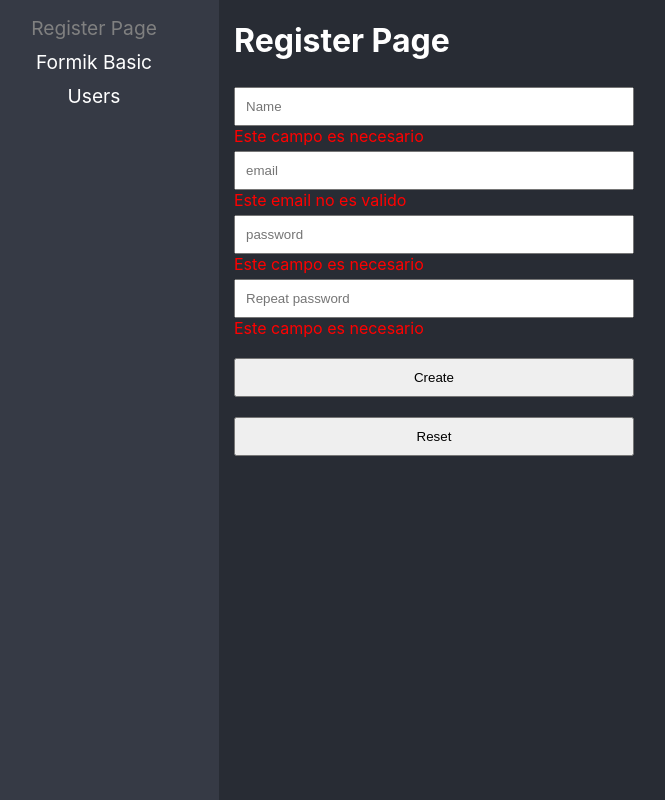
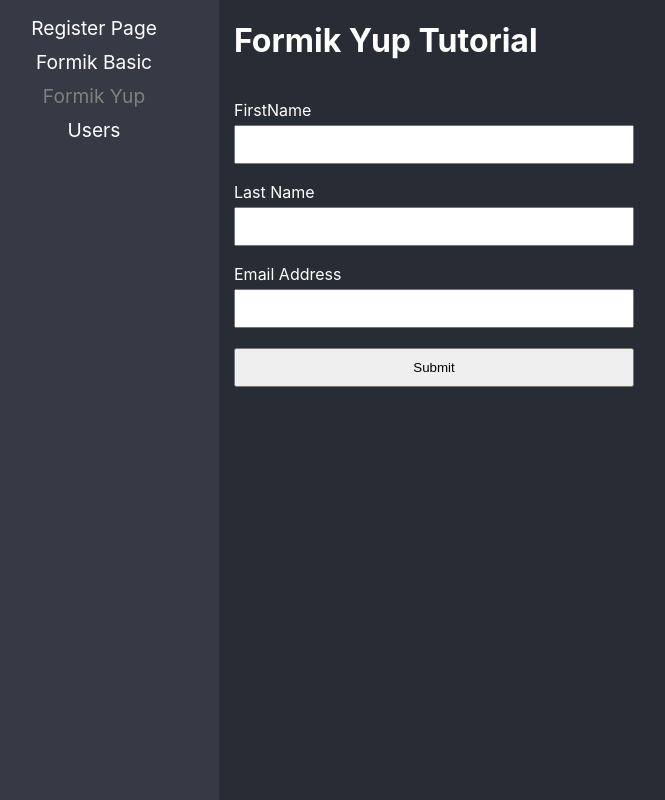
Before and after one commit to dpacoria21/react-pro, a React (Vite) app in the folder 04-pattern-compound-component/: page /formik-yup in a window 1280 px wide. Before the commit this address led to /register. Shown: the whole page, without its empty margins (31-696 px from the left). Built offline with nearby package versions, Linux system fonts and the light colour scheme.

Commit message:
Se trabajo con Yup para validaciones en los campos, aunque igual el submit se realiza al enviar el formulario, cuando no deberia de pasar

```diff
--- a/04-pattern-compound-component/package.json
+++ b/04-pattern-compound-component/package.json
@@ -13,7 +13,8 @@
     "formik": "^2.4.5",
     "react": "^18.2.0",
     "react-dom": "^18.2.0",
-    "react-router-dom": "^6.21.3"
+    "react-router-dom": "^6.21.3",
+    "yup": "^1.3.3"
   },
   "devDependencies": {
     "@types/react": "^18.2.43",
--- /dev/null
+++ b/04-pattern-compound-component/src/03-forms/pages/FormikYupPage.tsx
@@ -0,0 +1,88 @@
+import { useFormik } from 'formik';
+import * as Yup from 'yup';
+
+import '../styles/styles.css';
+
+interface FormValues {
+    firstName: string,
+    lastName: string,
+    email: string,
+}
+
+const formInit: FormValues = {
+    firstName: '',
+    lastName: '',
+    email: ''
+};
+
+export const FormikYupPage = () => {
+
+
+
+    const {handleChange, values, handleSubmit, errors, touched,handleBlur} = useFormik({
+        initialValues: formInit,
+        onSubmit: (values) => {
+            console.log(values);
+        },
+        validationSchema: Yup.object({
+            firstName: Yup.string()
+                .max(15, 'Debe de tener 15 caracteres o menos')
+                .required('Requerido'),
+            lastName: Yup.string()
+                .max(15, 'Debe de tener 15 caracteres o menos')
+                .required('Requerido'),
+            email: Yup.string()
+                .required('Requerido')
+                .email('Debe ser un email valido'),
+        })
+    });
+
+    console.log(errors);
+
+    return (
+        <div>
+            <h1>Formik Yup Tutorial</h1>
+
+            <form onSubmit={handleSubmit} noValidate>
+                <label htmlFor="firstName">FirstName</label>
+                <input
+                    type="text"
+                    name="firstName"
+                    value={values.firstName}
+                    onChange={handleChange}
+                    onBlur={handleBlur}
+                />
+                {
+                    touched.firstName && errors.firstName && <span>{errors.firstName}</span>
+                }
+
+                <label htmlFor="lastName">Last Name</label>
+                <input
+                    type="text"
+                    name="lastName"
+                    value={values.lastName}
+                    onChange={handleChange}
+                    onBlur={handleBlur}
+                />
+                {
+                    touched.lastName && errors.lastName && <span>{errors.lastName}</span>
+                }
+
+                <label htmlFor="email">Email Address</label>
+                <input
+                    type="email"
+                    name="email"
+                    value={values.email}
+                    onChange={handleChange}
+                    onBlur={handleBlur}
+                />
+                {
+                    touched.email && errors.email && <span>{errors.email}</span>
+                }
+
+                <button type="submit">Submit</button>
+            </form>
+
+        </div>
+    );
+};
--- a/04-pattern-compound-component/src/routes/Navigation.tsx
+++ b/04-pattern-compound-component/src/routes/Navigation.tsx
@@ -1,6 +1,7 @@
 import { BrowserRouter, NavLink, Navigate, Route, Routes } from 'react-router-dom';
 import { RegisterPage } from '../03-forms/pages/RegisterPage';
 import { FormikBasicPage } from '../03-forms/pages/FormikBasicPage';
+import { FormikYupPage } from '../03-forms/pages/FormikYupPage';
 
 
 export const Navigation = () => {
@@ -17,6 +18,9 @@
                             <NavLink to={'/formik-basic'} className={({isActive}) => isActive?'nav-active':''} >Formik Basic</NavLink>
                         </li>
                         <li>
+                            <NavLink to={'/formik-yup'} className={({isActive}) => isActive?'nav-active':''} >Formik Yup</NavLink>
+                        </li>
+                        <li>
                             <NavLink to={'/users'} className={({isActive}) => isActive?'nav-active':''} >Users</NavLink>
                         </li>
                     </ul>
@@ -25,6 +29,7 @@
                 <Routes>
                     <Route path='register' element={<RegisterPage />}/>
                     <Route path='formik-basic' element={<FormikBasicPage />}/>
+                    <Route path='formik-yup' element={<FormikYupPage />} />
                     <Route path='users' element={<h1>Users page</h1>}/>
                     <Route path='/*' element={<Navigate replace to={'register'} />}/>
                 </Routes>
```
Also changed, not shown: 1 other file (tests, documents, lock files or other folders).
